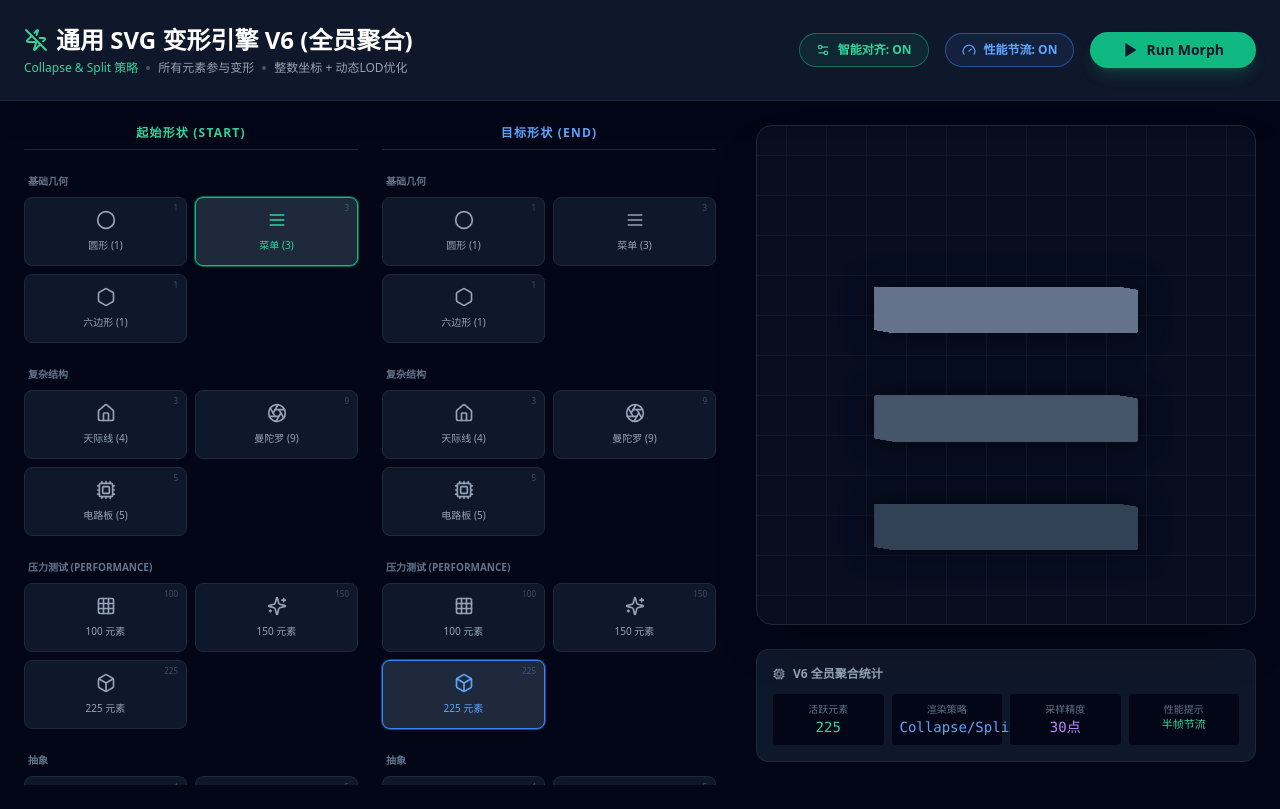
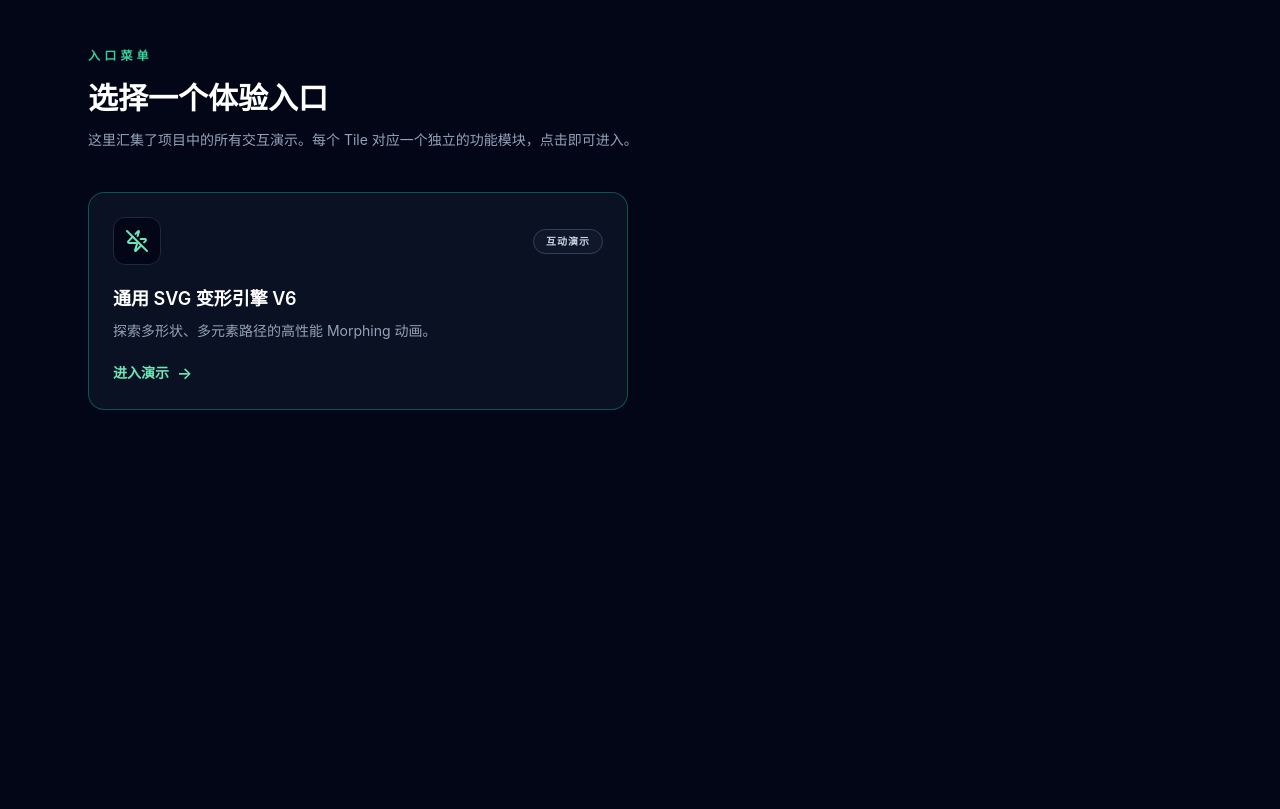
Before and after one commit to eagle-dai/universal-svg-morph, a React (Vite) app: page / in a window 1280 px wide. Built offline with nearby package versions, Linux system fonts and the light colour scheme.

Commit message:
Add entry menu layout (#9)

```diff
--- a/src/App.jsx
+++ b/src/App.jsx
@@ -1,5 +1,23 @@
-import UniversalMorph from './components/UniversalMorph.jsx';
+import { useMemo, useState } from 'react';
+import EntryMenu from './pages/EntryMenu.jsx';
+import UniversalMorph from './features/universal-morph/UniversalMorph.jsx';
+
+const VIEW_COMPONENTS = {
+  'universal-morph': UniversalMorph
+};
 
 export default function App() {
-  return <UniversalMorph />;
+  const [activeView, setActiveView] = useState('menu');
+
+  const ActiveComponent = useMemo(() => VIEW_COMPONENTS[activeView], [activeView]);
+
+  if (activeView === 'menu') {
+    return <EntryMenu onSelect={(item) => setActiveView(item.id)} />;
+  }
+
+  if (!ActiveComponent) {
+    return <EntryMenu onSelect={(item) => setActiveView(item.id)} />;
+  }
+
+  return <ActiveComponent onBack={() => setActiveView('menu')} />;
 }
--- /dev/null
+++ b/src/components/MenuTile.jsx
@@ -0,0 +1,32 @@
+export default function MenuTile({ item, onSelect }) {
+  const Icon = item.icon;
+
+  return (
+    <button
+      type="button"
+      onClick={() => onSelect(item)}
+      className={`group relative overflow-hidden rounded-2xl border bg-slate-900/70 p-6 text-left transition-all hover:-translate-y-1 hover:border-slate-700 hover:shadow-2xl ${item.theme.border}`}
+    >
+      <div className={`absolute inset-0 opacity-0 transition-opacity duration-300 group-hover:opacity-100 ${item.theme.background}`} />
+      <div className="relative flex flex-col gap-5">
+        <div className="flex items-center justify-between">
+          <div className={`flex h-12 w-12 items-center justify-center rounded-xl border border-slate-800 bg-slate-950 ${item.theme.text}`}>
+            <Icon size={24} />
+          </div>
+          <span className="rounded-full border border-slate-700 bg-slate-900 px-3 py-1 text-[10px] font-semibold uppercase tracking-widest text-slate-300">
+            {item.badge}
+          </span>
+        </div>
+        <div>
+          <h3 className="text-lg font-semibold text-white">{item.title}</h3>
+          <p className="mt-2 text-sm text-slate-400">{item.description}</p>
+        </div>
+        <div className={`flex items-center gap-2 text-sm font-semibold ${item.theme.text}`}>
+          <span>{item.cta}</span>
+          <span className="text-base">→</span>
+        </div>
+      </div>
+      <div className={`pointer-events-none absolute -right-10 -top-10 h-28 w-28 rounded-full opacity-0 blur-2xl transition-opacity duration-300 group-hover:opacity-80 ${item.theme.glow}`} />
+    </button>
+  );
+}
--- /dev/null
+++ b/src/data/menuItems.js
@@ -0,0 +1,19 @@
+import { ZapOff } from 'lucide-react';
+
+export const MENU_ITEMS = [
+  {
+    id: 'universal-morph',
+    title: '通用 SVG 变形引擎 V6',
+    description: '探索多形状、多元素路径的高性能 Morphing 动画。',
+    badge: '互动演示',
+    cta: '进入演示',
+    icon: ZapOff,
+    theme: {
+      accent: 'emerald',
+      background: 'bg-emerald-500/10',
+      border: 'border-emerald-500/40',
+      text: 'text-emerald-300',
+      glow: 'shadow-emerald-500/30'
+    }
+  }
+];
--- a/src/components/UniversalMorph.jsx
+++ b/src/features/universal-morph/UniversalMorph.jsx
@@ -1,6 +1,6 @@
 import React, { useState, useEffect, useRef, useMemo, useLayoutEffect } from 'react';
 import {
-  Play, Pause, Grid, Menu, X, Circle, Settings2, Zap, Layers,
+  ArrowLeft, Play, Pause, Grid, Menu, X, Circle, Settings2, Zap, Layers,
   Home, Cloud, Smile, Bot, Ghost, Grip, Feather, Hexagon, Aperture,
   Thermometer, Activity, Cpu, Globe, Anchor, Box, Sparkles, Gauge,
   Wind, ZapOff
@@ -10,7 +10,7 @@ import {
   createColorLerp,
   createMorphEngine,
   createMorphInterpolator
-} from '../lib/svgMorphEngine.js';
+} from '../../lib/svgMorphEngine.js';
 
 // --- 1. 复杂路径生成器 ---
 
@@ -209,7 +209,7 @@ const MorphingPath = ({
 };
 
 // --- 6. 主应用 ---
-export default function UniversalMorph() {
+export default function UniversalMorph({ onBack }) {
   const [startKey, setStartKey] = useState('menu');
   const [endKey, setEndKey] = useState('grid225');
   const [isPlaying, setIsPlaying] = useState(false);
@@ -291,11 +291,23 @@ export default function UniversalMorph() {
       {/* Header */}
       <div className="bg-slate-900 border-b border-slate-800 p-6 flex flex-col md:flex-row justify-between items-center gap-4 sticky top-0 z-50 shadow-xl">
         <div>
-          <h1 className="text-2xl font-bold text-white flex items-center gap-2">
-            <ZapOff className="text-emerald-400" />
-            通用 SVG 变形引擎 V6 (全员聚合)
-          </h1>
-          <p className="text-slate-400 text-xs mt-1 flex items-center gap-2">
+          <div className="flex flex-wrap items-center gap-3">
+            {onBack ? (
+              <button
+                type="button"
+                onClick={onBack}
+                className="flex items-center gap-2 rounded-full border border-slate-700 bg-slate-950 px-3 py-1 text-xs font-semibold text-slate-200 transition hover:border-emerald-500/60 hover:text-emerald-300"
+              >
+                <ArrowLeft size={14} />
+                返回菜单
+              </button>
+            ) : null}
+            <h1 className="text-2xl font-bold text-white flex items-center gap-2">
+              <ZapOff className="text-emerald-400" />
+              通用 SVG 变形引擎 V6 (全员聚合)
+            </h1>
+          </div>
+          <p className="text-slate-400 text-xs mt-2 flex items-center gap-2">
             <span className="text-emerald-400">Collapse & Split 策略</span>
             <span className="w-1 h-1 bg-slate-600 rounded-full"></span>
             <span>所有元素参与变形</span>
--- /dev/null
+++ b/src/pages/EntryMenu.jsx
@@ -0,0 +1,25 @@
+import MenuTile from '../components/MenuTile.jsx';
+import { MENU_ITEMS } from '../data/menuItems.js';
+
+export default function EntryMenu({ onSelect }) {
+  return (
+    <div className="min-h-screen bg-slate-950 text-slate-100">
+      <div className="mx-auto flex w-full max-w-6xl flex-col gap-10 px-6 py-12">
+        <header className="flex flex-col gap-4">
+          <span className="text-xs font-semibold uppercase tracking-[0.35em] text-emerald-400">入口菜单</span>
+          <div>
+            <h1 className="text-3xl font-semibold text-white">选择一个体验入口</h1>
+            <p className="mt-3 max-w-2xl text-sm leading-6 text-slate-400">
+              这里汇集了项目中的所有交互演示。每个 Tile 对应一个独立的功能模块，点击即可进入。
+            </p>
+          </div>
+        </header>
+        <section className="grid gap-6 md:grid-cols-2">
+          {MENU_ITEMS.map((item) => (
+            <MenuTile key={item.id} item={item} onSelect={onSelect} />
+          ))}
+        </section>
+      </div>
+    </div>
+  );
+}
```
Also changed, not shown: 1 other file (tests, documents, lock files or other folders).
